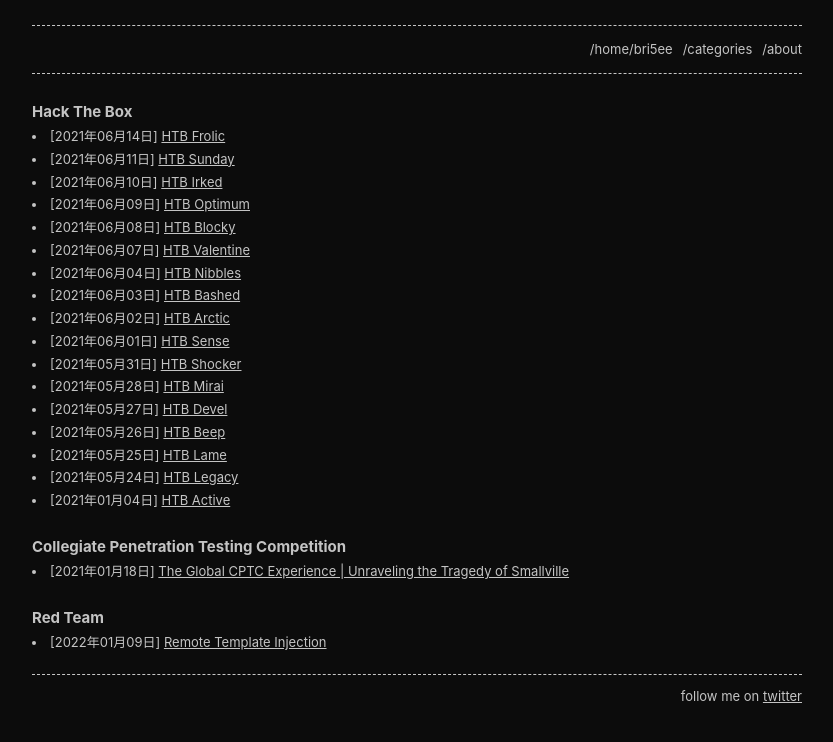
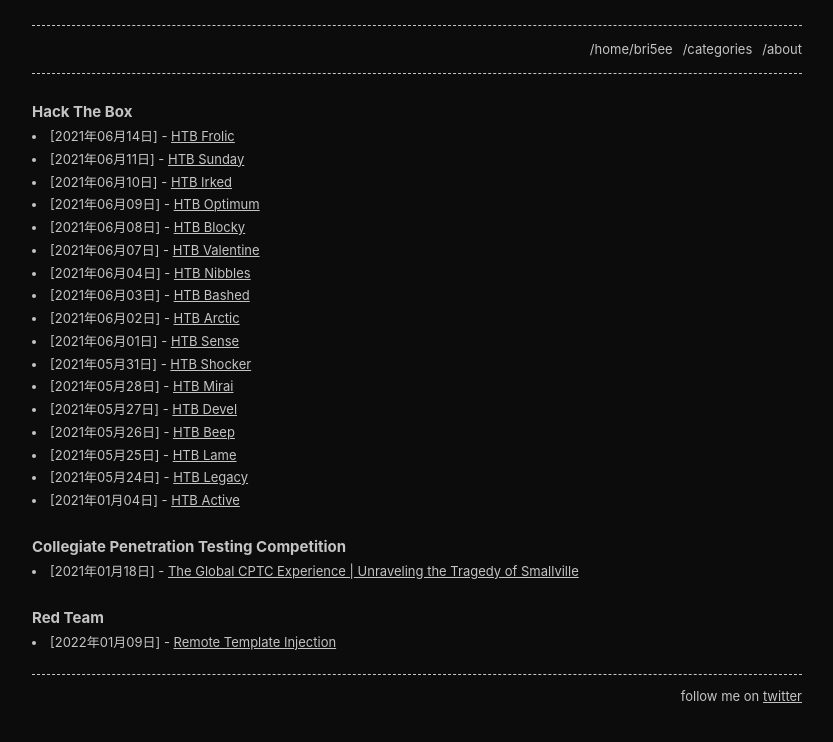
Before and after one commit to notbricey/brisee.github.io, a Jekyll site: the page built from categories.html, in a window 1280 px wide. Shown: the top 742 px of the page, without its empty margins (223-1056 px from the left). Built offline with Jekyll 4.4.1, drawn with Linux system fonts in a browser that asks for light colours.

```diff
--- a/categories.html
+++ b/categories.html
@@ -18,7 +18,7 @@ title: /categories
     <article class="archive-item">
 <li>
       {%- assign date_format = "%Y年%m月%d日" -%}
-       [{{ post.date | date: date_format }}] <a href="{{ site.baseurl }}{{ post.url }}">{{post.title}}</a>
+       [{{ post.date | date: date_format }}] - <a href="{{ site.baseurl }}{{ post.url }}">{{post.title}}</a>
 </li>
     </article>
     {% endfor %}
```
